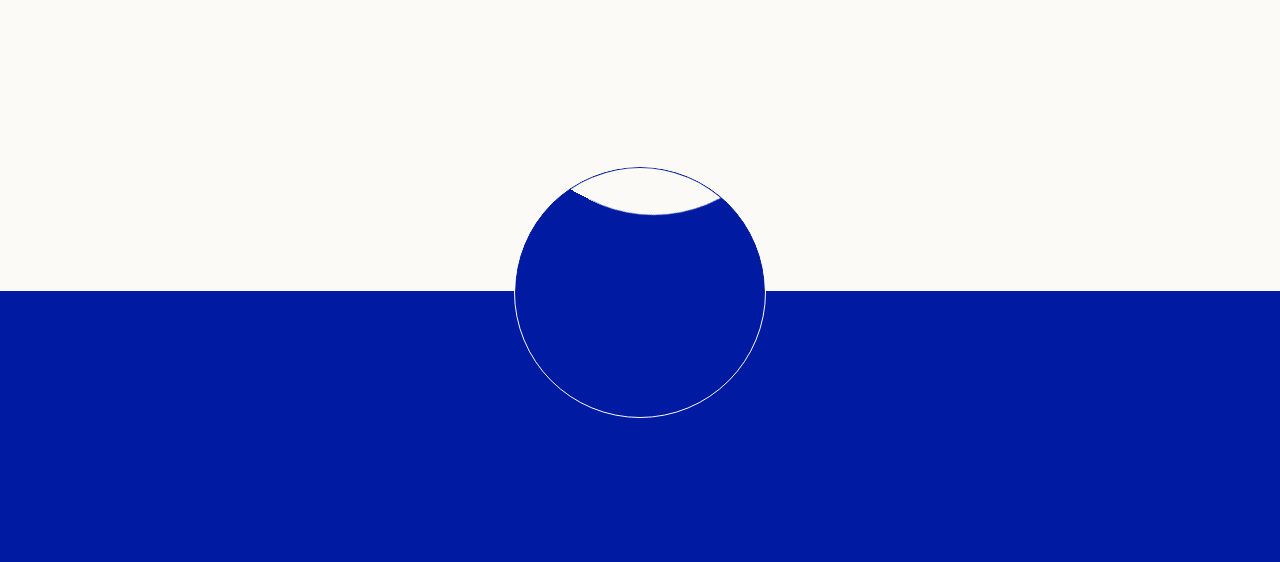
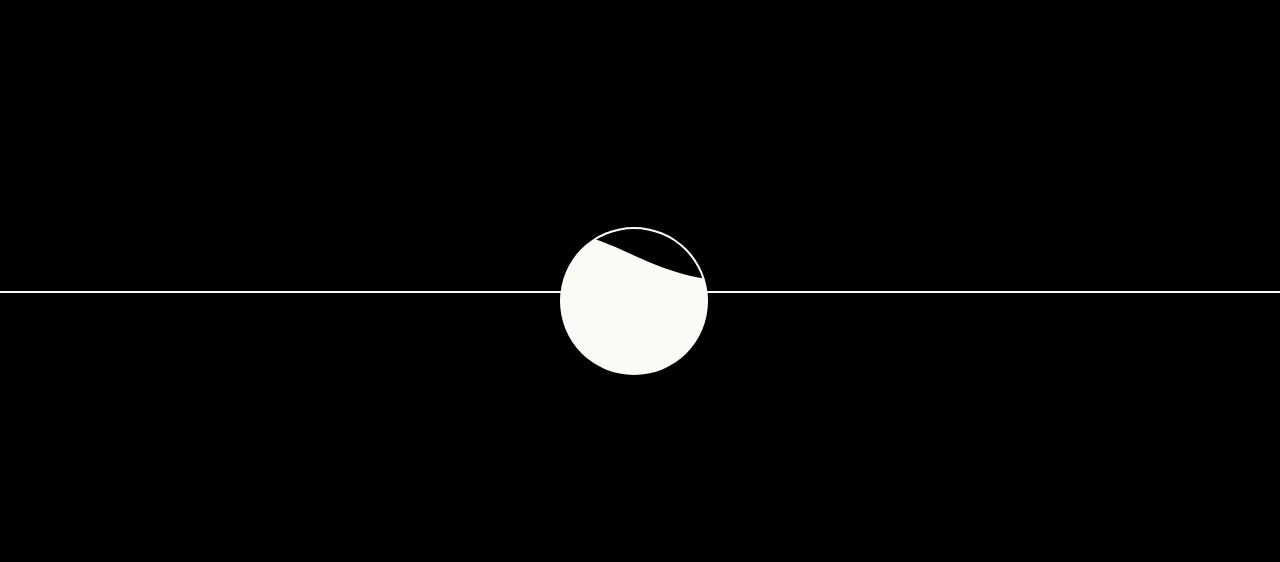
Before and after one commit to itsvitoracacio/balsa-website, a plain HTML site: page index.html in a window 1280 px wide. Shown: the part 108-670 px from the top of the page. Drawn offline with Linux system fonts and the light colour scheme.

Commit message:
Alt page load animation with black bg

```diff
--- a/css/page-load.css
+++ b/css/page-load.css
@@ -22,13 +22,17 @@ main {
 }
 
 .rect-top {
-	border-bottom: 1px solid var(--balsa-blue);
-	background-color: var(--light-bg);
+	border-bottom: 1px solid var(--light-bg);
+	/* background-color: var(--light-bg); */
+	background-color: black;
 	top: 0;
 }
 
 .rect-bottom {
-	background-color: var(--balsa-blue);
+	/* background-color: var(--balsa-blue); */
+	/* background-color: var(--light-bg); */
+	background-color: black;
+	border-top: 1px solid var(--light-bg);
 	bottom: 0;
 }
 
@@ -53,7 +57,7 @@ main {
 	}
 }
 
-.loader-circle {
+/* .loader-circle {
 	width: 250px;
 	height: 250px;
 	background-color: var(--balsa-blue);
@@ -76,7 +80,7 @@ main {
 	top: -21%;
 	left: -21%;
 	animation: water-fill 5s ease 2s infinite forwards;
-}
+}*/
 
 @keyframes circle-opacity {
 	0% {
@@ -90,23 +94,24 @@ main {
 	}
 }
 
-@keyframes water-fill {
+/* @keyframes water-fill {
 	from {
 		transform: translateY(0) rotate(0);
 	}
 	to {
 		transform: translateY(-85%) rotate(540deg);
 	}
-}
+} */
 
-/* svg {
+svg {
 	z-index: 2;
 	position: relative;
 	animation: circle-opacity 1.5s ease 6s forwards;
 }
 
 #bowl {
-	outline: 2px double var(--balsa-blue);
+	/* outline: 2px double var(--balsa-blue); */
+	outline: 2px double var(--light-bg);
 	outline-offset: -1px;
 	border-radius: 50%;
 }
@@ -135,4 +140,4 @@ main {
 	100% {
 		transform: translateY(-70px);
 	}
-} */
+}
--- a/index.html
+++ b/index.html
@@ -14,9 +14,9 @@
 		<div class="page-loader-container">
 			<div class="big-rectangle rect-top"></div>
 			<div class="big-rectangle rect-bottom"></div>
-			<div class="loader-circle"></div>
-			<div class="loader-big-circle"></div>
-			<!-- <svg
+			<!-- <div class="loader-circle"></div>
+			<div class="loader-big-circle"></div> -->
+			<svg
 				width="400"
 				height="400"
 				viewPort="0 0 400 400"
@@ -26,7 +26,7 @@
 				<path
 					id="bowl"
 					fill-rule="evenodd"
-					fill="var(--light-bg)"
+					fill="#000"
 					d="M194.115,136.050 C234.545,136.050 267.321,168.722 267.321,209.025 C267.321,249.328 234.545,282.000 194.115,282.000 C153.684,282.000 120.909,249.328 120.909,209.025 C120.909,168.722 153.684,136.050 194.115,136.050 Z"
 				/>
 
@@ -34,7 +34,7 @@
 					id="liquid"
 					fill-rule="evenodd"
 					clip-path="url(#clipPath)"
-					fill="var(--balsa-blue)"
+					fill="var(--light-bg)"
 					d="M194.115,136.050 C234.545,136.050 267.321,168.722 267.321,209.025 C267.321,249.328 234.545,282.000 194.115,282.000 C153.684,282.000 120.909,249.328 120.909,209.025 C120.909,168.722 153.684,136.050 194.115,136.050 Z"
 				/>
 
@@ -44,7 +44,7 @@
 						d="M802.000,464.000 C802.000,464.000 401.000,464.000 401.000,464.000 C401.000,464.000 400.000,464.000 400.000,464.000 C400.000,464.000 -1.000,464.000 -1.000,464.000 C-1.000,464.000 -2.498,292.434 -1.000,240.000 C103.869,240.000 120.123,189.000 200.000,189.000 C274.426,189.000 300.545,239.829 400.511,239.996 C504.916,239.829 521.255,189.000 601.000,189.000 C675.549,189.000 701.625,240.000 802.000,240.000 C799.004,240.000 802.000,464.000 802.000,464.000 Z"
 					/>
 				</clipPath>
-			</svg> -->
+			</svg>
 		</div>
 		<header>
 			<img src="./assets/logo-balsa.png" alt="logo" class="logo" />
```
